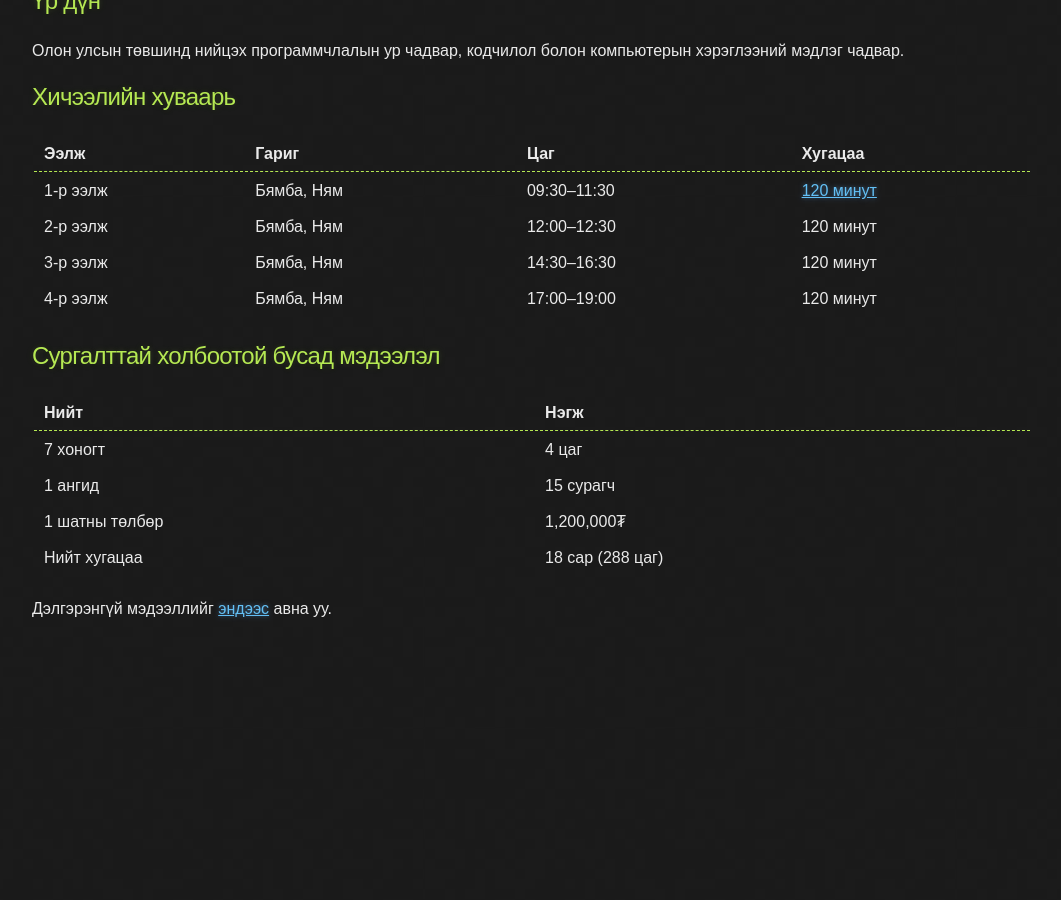
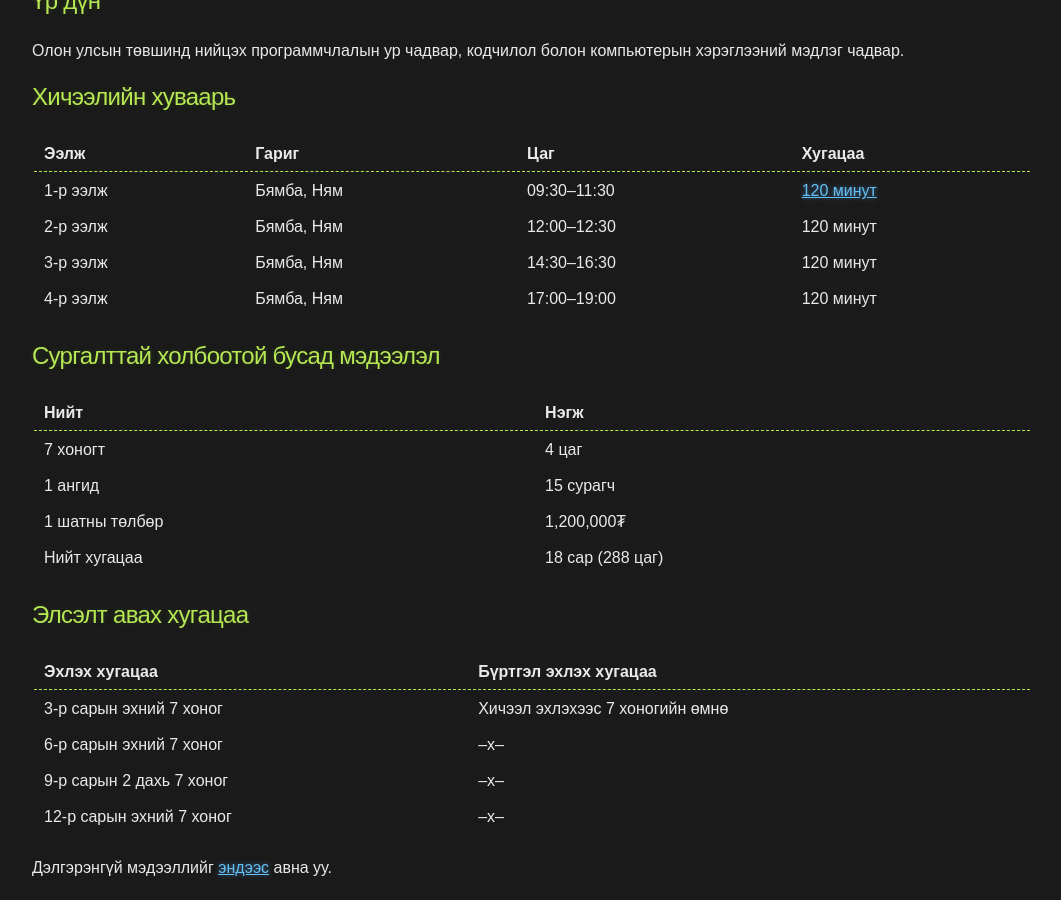
Before and after one commit to ganaatulgaa/corecode, a Jekyll site: the page built from index.md, in a window 1280 px wide and 900 px high, scrolled down 868 px. Shown: the whole window, without its empty margins (108-1169 px from the left). Built offline with Jekyll 4.4.1, drawn with Linux system fonts in a browser that asks for light colours; before the commit the page ends 1509 px from its top, so only the background shows below that.

Commit message:
Update index.md

```diff
--- a/index.md
+++ b/index.md
@@ -55,4 +55,15 @@ layout: default
 | Нийт хугацаа   | 18 сар (288 цаг) |
 |----------------+------------------|
 
+## Элсэлт авах хугацаа
+
+|--------------------------+---------------------------------|
+| Эхлэх хугацаа            | Бүртгэл эхлэх хугацаа           |
+|--------------------------+---------------------------------|
+| 3-р сарын эхний 7 хоног  | Хичээл эхлэхээс 7 хоногийн өмнө |
+| 6-р сарын эхний 7 хоног  | --x--                           |
+| 9-р сарын 2 дахь 7 хоног | --x--                           |
+| 12-р сарын эхний 7 хоног | --x--                           |
+|--------------------------+---------------------------------|
+
 Дэлгэрэнгүй мэдээллийг [эндээс](./faq) авна уу.
```
